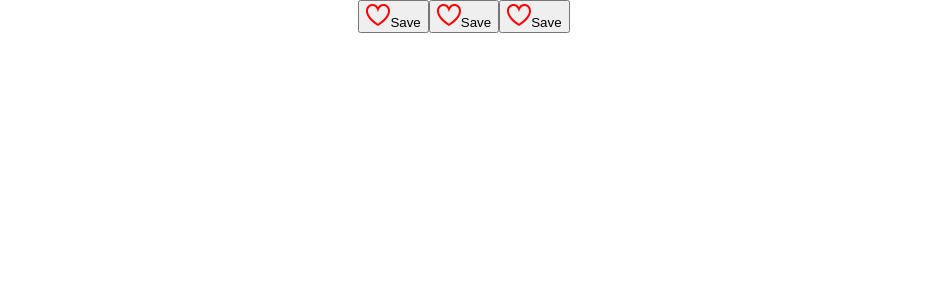
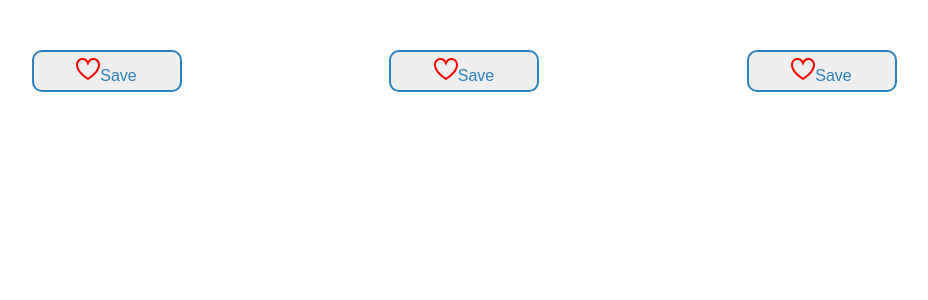
Before and after one commit to whoiskonstantin/ml-challenge, a React (Create React App) app: page / in a window 1280 px wide. Shown: the top 300 px of the page, without its empty margins (176-1104 px from the left). Built offline with nearby package versions, Linux system fonts and the light colour scheme.

Commit message:
Add more style.

```diff
--- a/src/App.js
+++ b/src/App.js
@@ -1,10 +1,10 @@
 import './App.css'
-import FavoriteButtonWithState from 'components/FavoriteButtonWithState'
+import ButtonTestContainer from 'components/ButtonTestContainer'
 
 function App() {
   return (
     <div className='App'>
-      <FavoriteButtonWithState />
+      <ButtonTestContainer />
     </div>
   )
 }
--- /dev/null
+++ b/src/components/ButtonTestContainer/index.jsx
@@ -0,0 +1,11 @@
+import FavoriteButtonWithState from 'components/FavoriteButtonWithState'
+
+const ButtonTestContainer = () => {
+  return (
+    <div className='button-test-container'>
+      <FavoriteButtonWithState />
+    </div>
+  )
+}
+
+export default ButtonTestContainer
--- a/src/index.css
+++ b/src/index.css
@@ -1,13 +1,33 @@
 body {
   margin: 0;
-  font-family: -apple-system, BlinkMacSystemFont, 'Segoe UI', 'Roboto', 'Oxygen',
-    'Ubuntu', 'Cantarell', 'Fira Sans', 'Droid Sans', 'Helvetica Neue',
-    sans-serif;
+  font-family: -apple-system, BlinkMacSystemFont, 'Segoe UI', 'Roboto', 'Oxygen', 'Ubuntu', 'Cantarell', 'Fira Sans',
+    'Droid Sans', 'Helvetica Neue', sans-serif;
   -webkit-font-smoothing: antialiased;
   -moz-osx-font-smoothing: grayscale;
 }
 
-code {
-  font-family: source-code-pro, Menlo, Monaco, Consolas, 'Courier New',
-    monospace;
+.button {
+  border: none;
+  color: #2a82c1;
+  border: 2px solid #2a82c1;
+  border-radius: 10px;
+  padding: 5px 15px;
+  text-align: center;
+  text-decoration: none;
+  display: inline-block;
+  font-size: 16px;
+  min-width: 150px;
+  transition-duration: 0.4s;
 }
+
+.button:hover {
+  cursor: pointer;
+  background-color: #2a82c1;
+  color: white;
+}
+
+.button-test-container {
+  display: flex;
+  justify-content: space-evenly;
+  margin-top: 50px;
+}
```
